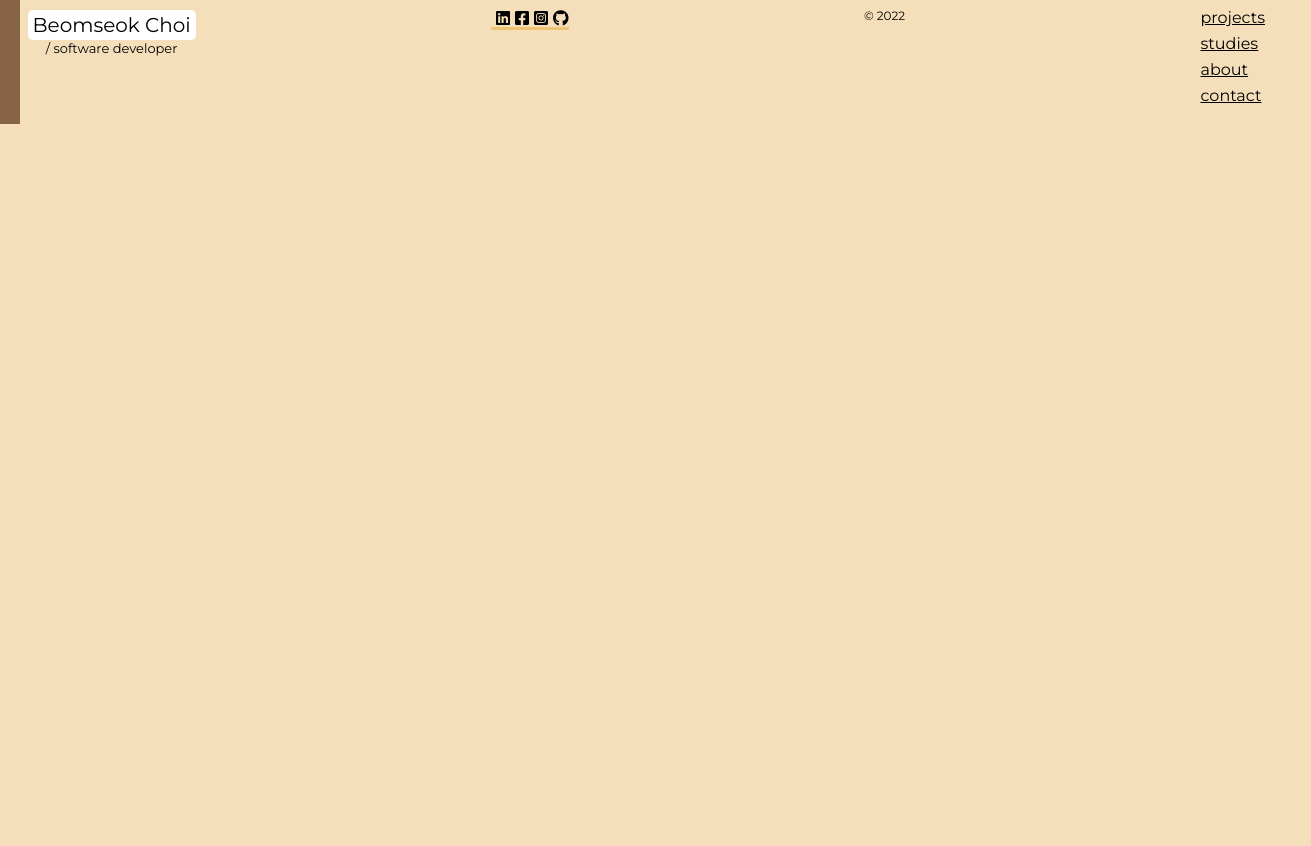
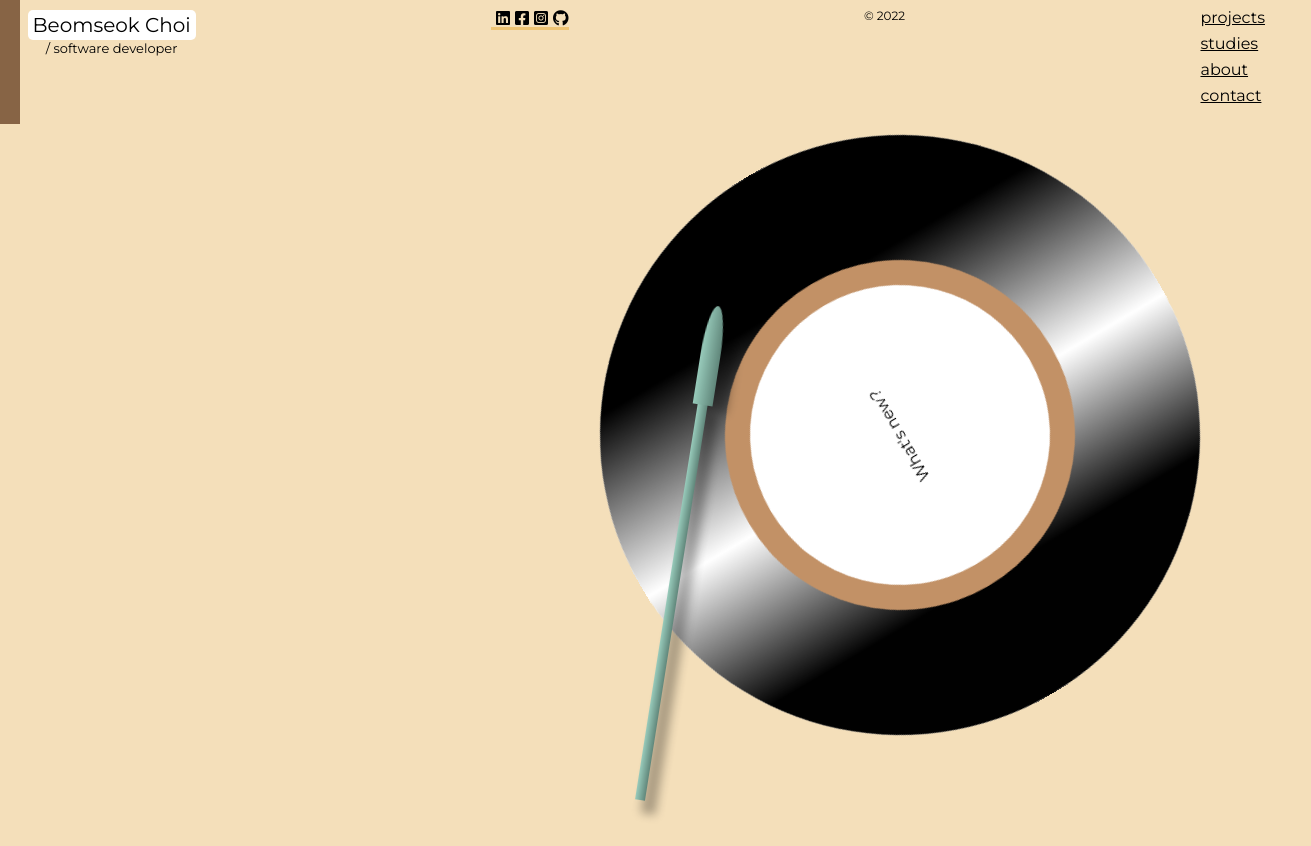
Before and after one commit to bamichoi/beomseokchoi, a React (Create React App) app: page / in a window 1280 px wide. Shown: the whole page, 1311 px wide, since content can reach past the window. Before the commit the page ends 800 px from the top, so only its background shows below. Built offline with nearby package versions, Linux system fonts and the light colour scheme.

Commit message:
Creating Turntable Animation

```diff
--- a/public/index.html
+++ b/public/index.html
@@ -28,7 +28,7 @@
     <link rel="preconnect" href="https://fonts.googleapis.com">
     <link rel="preconnect" href="https://fonts.gstatic.com" crossorigin>
     <link href="https://fonts.googleapis.com/css2?family=Montserrat:ital,wght@0,200;0,300;0,400;0,500;0,600;0,700;1,100;1,200;1,300;1,400;1,500;1,600;1,700&display=swap" rel="stylesheet">
-    <title>React App</title>
+    <title>Beomseok Choi</title>
   </head>
   <body>
     <noscript>You need to enable JavaScript to run this app.</noscript>
--- a/src/Components/Header.tsx
+++ b/src/Components/Header.tsx
@@ -38,6 +38,9 @@ const Social = styled.div`
   border-bottom: 3px solid #eec373;
   i {
     margin-left: 5px;
+  }
+  i:hover {
+    color: #f4deba;
   }
 `;
 const Copy = styled.div`
--- a/src/Routes/Home.tsx
+++ b/src/Routes/Home.tsx
@@ -1,17 +1,167 @@
 import styled from "styled-components";
+import { motion, useMotionValue } from "framer-motion";
+import { useState } from "react";
 
 const Wrapper = styled.div`
   width: 100%;
   height: 100vh;
 `;
 
-const Title = styled.h1`
+const Main = styled.div`
+  width: 100%;
+  height: 100%;
+  padding-top: 150px;
+  display: flex;
+  justify-content: center;
+  align-items: center;
+`;
+
+const Controller = styled.div`
+  display: flex;
+  flex-direction: column;
+  i {
+    margin-bottom: 10px;
+    cursor: pointer;
+  }
+`;
+
+const Stylus = styled(motion.div)`
+  width: fit-content;
   position: absolute;
   bottom: 0;
-  font-size: 100px;
+  display: flex;
+  flex-direction: column;
+  align-items: center;
+  z-index: 20;
+  transform-origin: bottom;
+  .stylus_header {
+    width: 20px;
+    height: 100px;
+    border-top-left-radius: 100%;
+    border-top-right-radius: 100%;
+    background: rgb(152, 203, 187);
+    background: linear-gradient(
+      90deg,
+      rgba(152, 203, 187, 1) 0%,
+      rgba(96, 134, 122, 1) 100%
+    );
+    box-shadow: 10px 0px 10px 5px rgba(0, 0, 0, 0.3);
+  }
+  .stylus_arm {
+    width: 10px;
+    height: 400px;
+    background: rgb(152, 203, 187);
+    background: linear-gradient(
+      90deg,
+      rgba(152, 203, 187, 1) 0%,
+      rgba(96, 134, 122, 1) 100%
+    );
+    box-shadow: 10px 10px 10px 2.5px rgba(0, 0, 0, 0.3);
+  }
 `;
+
+const CircleOverlay = styled.div`
+  width: 600px;
+  height: 600px;
+  border-radius: 300px;
+  background: rgb(1, 1, 1);
+  background: linear-gradient(
+    90deg,
+    rgba(1, 1, 1, 1) 22%,
+    rgba(255, 255, 255, 1) 48%,
+    rgba(0, 0, 0, 1) 78%
+  );
+  opacity: 1;
+`;
+
+const Circle = styled(motion.div)`
+  position: absolute;
+  right: 0;
+  margin-bottom: 80px;
+  margin-right: 80px;
+  width: 600px;
+  height: 600px;
+  border-radius: 300px;
+  background-color: white;
+  display: flex;
+  justify-content: center;
+  align-items: center;
+`;
+
+const Circle2 = styled.div`
+  position: absolute;
+  width: 350px;
+  height: 350px;
+  border-radius: 175px;
+  background-color: #c29166;
+  display: flex;
+  justify-content: center;
+  align-items: center;
+`;
+
+const Circle3 = styled.div`
+  position: absolute;
+  width: 300px;
+  height: 300px;
+  border-radius: 150px;
+  background-color: white;
+  display: flex;
+  justify-content: center;
+  align-items: center;
+`;
+
+const CircleVariant = {
+  start: {
+    rotate: 360,
+    transition: {
+      delay: 0.5,
+      repeat: Infinity,
+      repeatDelay: 0,
+      duration: 3,
+      ease: "linear",
+    },
+  },
+};
+
+const StylusVariant = {
+  play: {
+    rotateZ: 9,
+    transition: {
+      repeatDelay: 0,
+      duration: 3,
+      ease: "linear",
+    },
+  },
+};
 function Home() {
-  return <Wrapper></Wrapper>;
+  const [onPlay, setOnPlay] = useState();
+
+  return (
+    <Wrapper>
+      <Main>
+        <Controller>
+          <i className="fas fa-backward"></i>
+          <i className="fas fa-play"></i>
+          <i className="fas fa-pause"></i>
+          <i className="fas fa-stop"></i>
+          <i className="fas fa-forward"></i>
+        </Controller>
+        <Stylus variants={StylusVariant} animate="play">
+          <div className="stylus_header"></div>
+          <div className="stylus_arm"></div>
+        </Stylus>
+        {/* Make indipendent this Vinyl Component */}
+        <Circle variants={CircleVariant} animate="start">
+          <CircleOverlay> </CircleOverlay>
+          <Circle2>
+            <Circle3>
+              <span className="circleText">What's new?</span>
+            </Circle3>
+          </Circle2>
+        </Circle>
+      </Main>
+    </Wrapper>
+  );
 }
 
 export default Home;
--- a/src/Routes/Studies.tsx
+++ b/src/Routes/Studies.tsx
@@ -120,7 +120,7 @@ function Studies() {
               </a>
               <span>period: {study.period}</span>
               <span>
-                skills:
+                skills:&nbsp;
                 {study.skills.map((skill, index) =>
                   study.skills.length - 1 === index ? `${skill}` : `${skill}, `
                 )}
```
Also changed, not shown: 1 other file (tests, documents, lock files or other folders).
